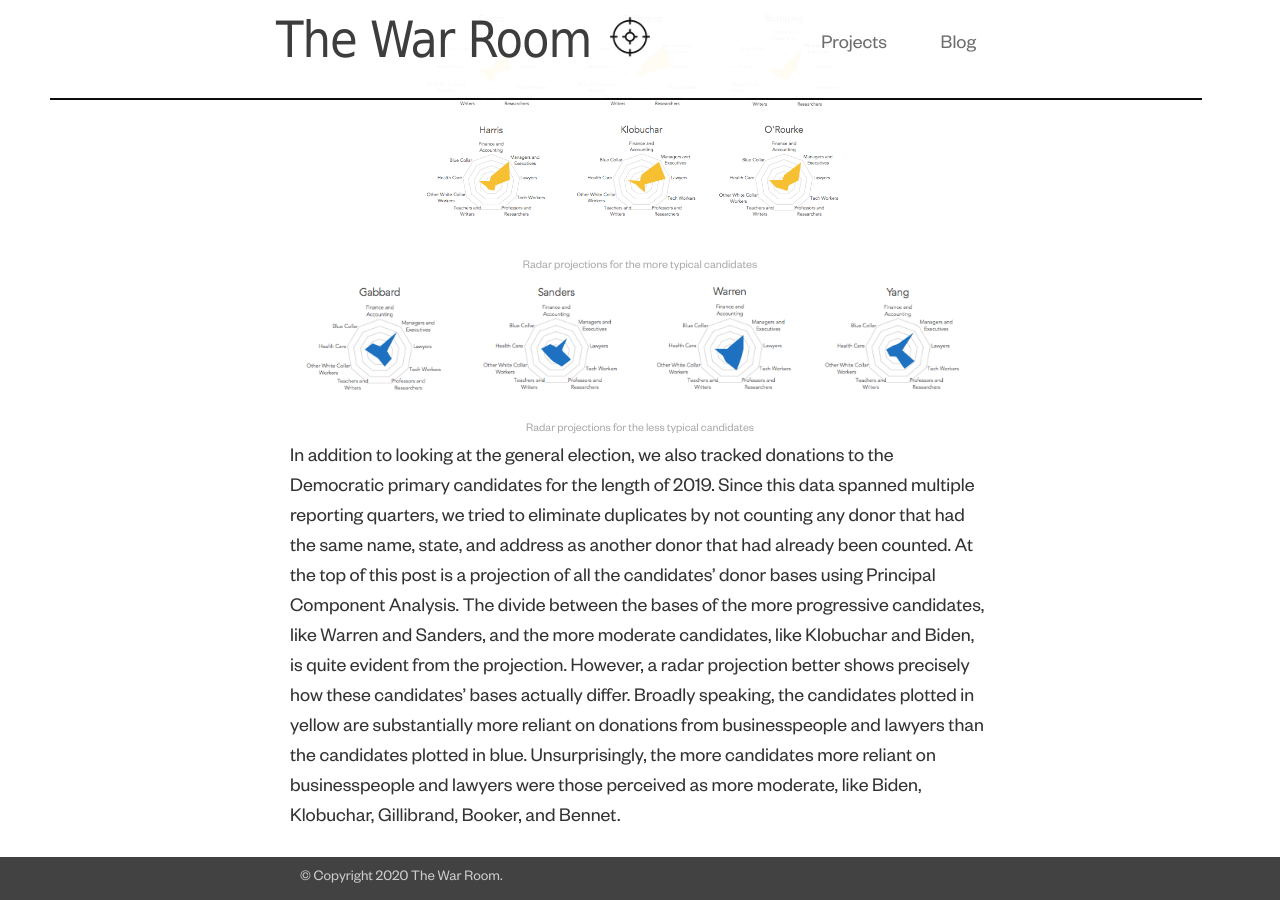
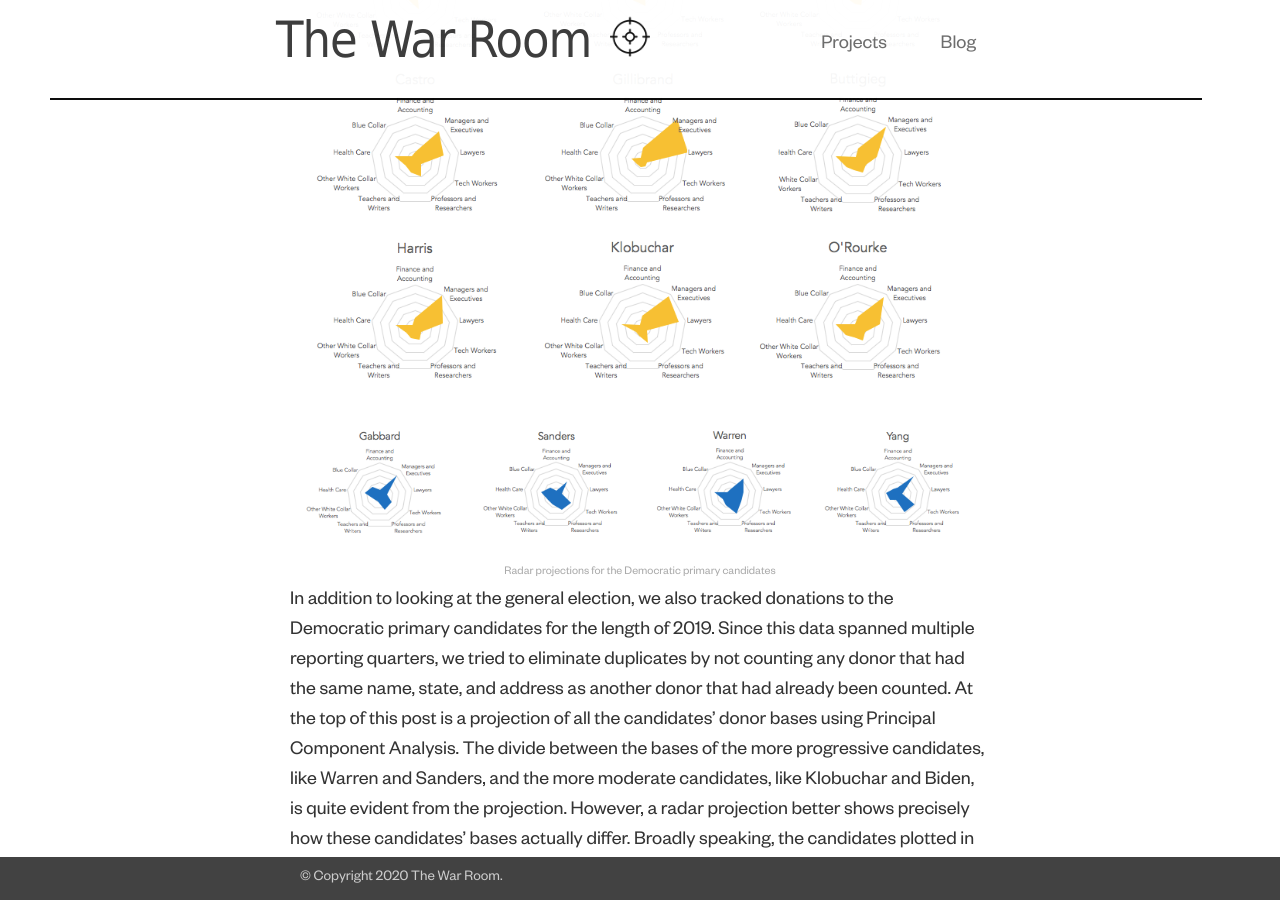
Before and after one commit to WarRoomCommand/warroomcommand.github.io, a Jekyll site: the page built from _projects/donor_directions.markdown, in a window 1280 px wide and 900 px high, scrolled down 2740 px. Built offline with Jekyll 4.4.1, drawn with Linux system fonts in a browser that asks for light colours; nearby versions of some CDN libraries.

Commit message:
more dd testing

```diff
--- a/_projects/donor_directions.markdown
+++ b/_projects/donor_directions.markdown
@@ -29,16 +29,13 @@ Here we look specifically at donors to Trump and Biden in the month of May. Note
 The results from the Trump-Biden comparison are unsurprising. Professors and lawyers disproportionately break towards Biden while blue collar workers disproportionately break towards Trump. Note that the percentages graphed will not add up to 100% because not all occupations that we tracked were shown in the graph -- in total, we tracked seventeen different occupations, with many of the occupations making up only a tiny percentage of overall donors. Moreover, unlike OpenSecrets, we tracked, but did not record retirees -- we found that although retirees do make a high percentage of donors, it appears that different campaigns have offered different guidance to their donors as to how to list their employment status if they are retired; the Trump campaign, for example, has a very high number of "retired" donors and very few "not employed" donors, while Biden is the reverse. Our inability to distinguish between the reasons a person might list themselves as "not employed" caused us to eliminate retirees from our analysis.
 
 <div class="img center">
-	<img class="col two" src="{{ site.baseurl }}/assets/img/donor_directions/dd_main_radars.png" title="Trump v. Biden donors"/>
-</div>
-<div class="col three caption">
-    Radar projections for the more typical candidates
+	<img class="col three" src="{{ site.baseurl }}/assets/img/donor_directions/dd_main_radars.png" title="Trump v. Biden donors"/>
 </div>
 <div class="img center">
 	<img class="col three" src="{{ site.baseurl }}/assets/img/donor_directions/dd_other_radars.png" title="Trump v. Biden donors"/>
 </div>
 <div class="col three caption">
-    Radar projections for the less typical candidates
+    Radar projections for the Democratic primary candidates
 </div>
 
 In addition to looking at the general election, we also tracked donations to the Democratic primary candidates for the length of 2019. Since this data spanned multiple reporting quarters, we tried to eliminate duplicates by not counting any donor that had the same name, state, and address as another donor that had already been counted. At the top of this post is a projection of all the candidates' donor bases using Principal Component Analysis. The divide between the bases of the more progressive candidates, like Warren and Sanders, and the more moderate candidates, like Klobuchar and Biden, is quite evident from the projection. However, a radar projection better shows precisely how these candidates' bases actually differ. Broadly speaking, the candidates plotted in yellow are substantially more reliant on donations from businesspeople and lawyers than the candidates plotted in blue. Unsurprisingly, the more candidates more reliant on businesspeople and lawyers were those perceived as more moderate, like Biden, Klobuchar, Gillibrand, Booker, and Bennet.
```
